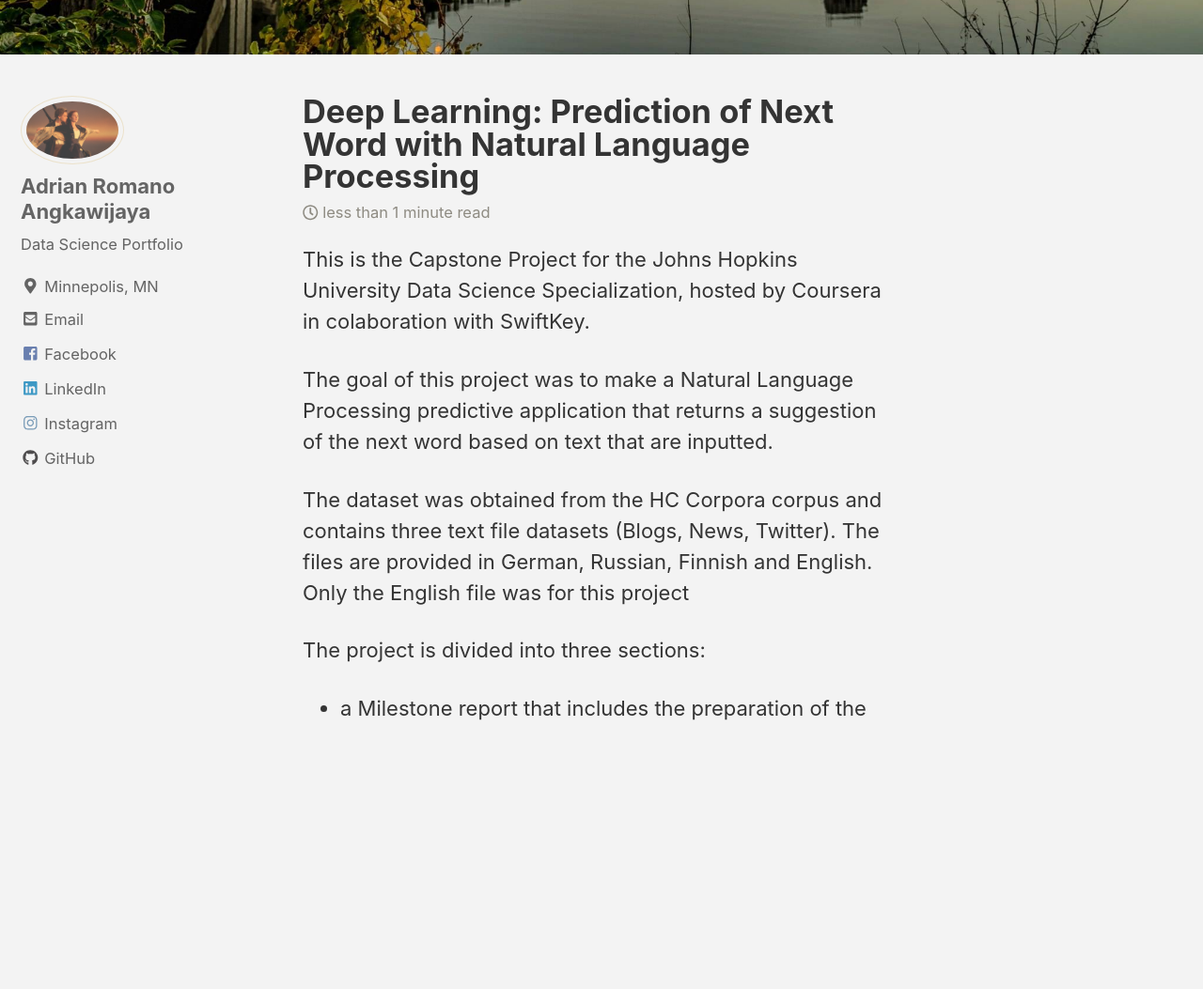
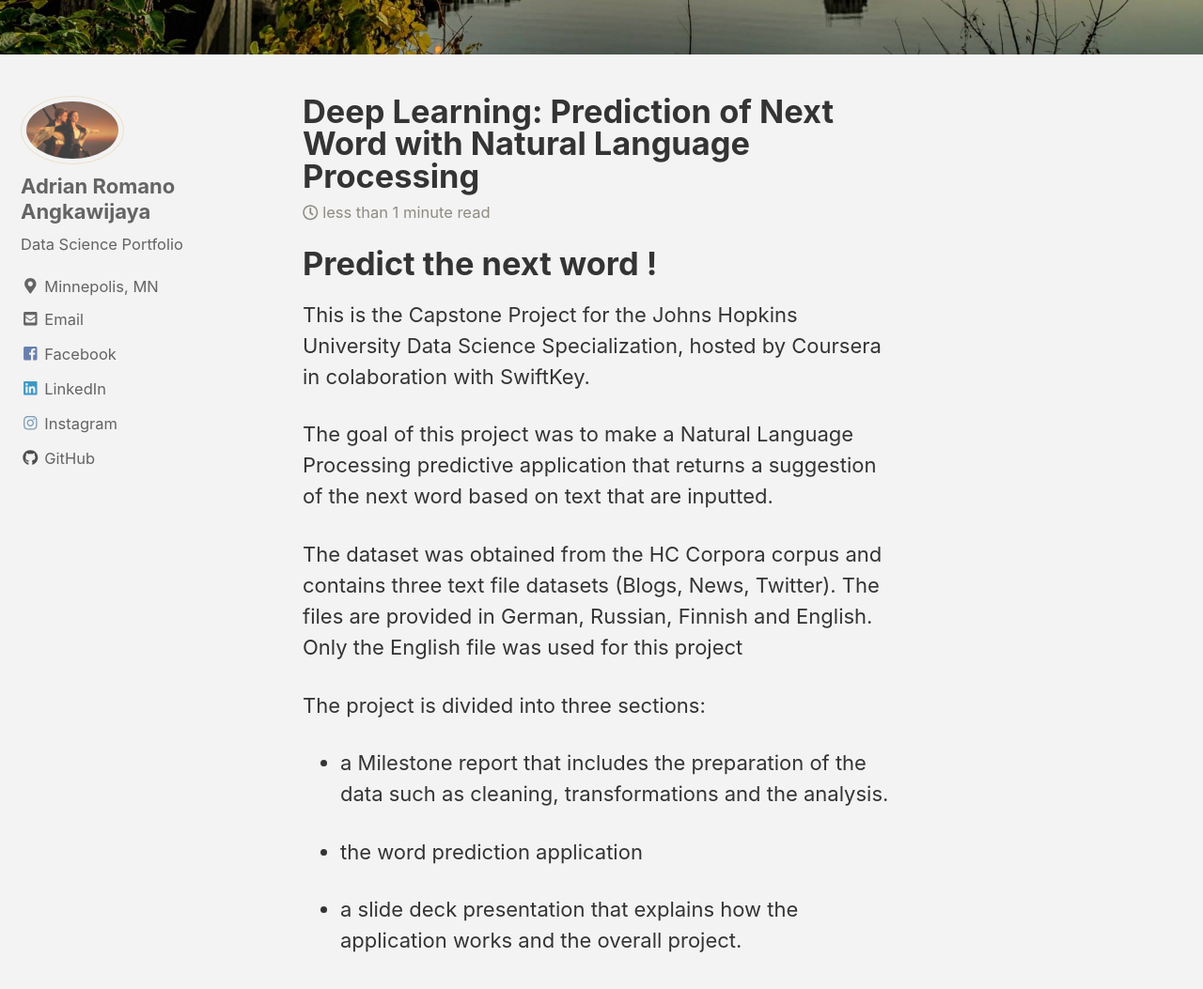
Before and after one commit to adrianromano/adrianromano.github.io, a Jekyll site: the page built from _posts/2018-06-16-nlp.md, in a window 1280 px wide and 1400 px high, scrolled down 895 px. Shown: the top 1053 px of the window at 94% size. Built offline with Jekyll 4.4.1, drawn with Linux system fonts in a browser that asks for light colours; nearby versions of some CDN libraries; some of the changed text lies outside the part shown.

Commit message:
new gith

```diff
--- a/_posts/2018-06-16-nlp.md
+++ b/_posts/2018-06-16-nlp.md
@@ -7,29 +7,32 @@
 excerpt: "Data Cleaning, Data Analysis, Data Visualization, Text Mining, Deep Learning, Natural Language Processing, Shiny App"
 ---
 
+# Predict the next word !
+
 This is the Capstone Project for the Johns Hopkins University Data Science Specialization, hosted by Coursera in colaboration with SwiftKey.
 
 The goal of this project was to make a Natural Language Processing predictive application that returns a suggestion of the next word based on text that are inputted.
 
-The dataset was obtained from the HC Corpora corpus and contains three text file datasets (Blogs, News, Twitter). The files are provided in German, Russian, Finnish and English. Only the English file was for this project
+The dataset was obtained from the HC Corpora corpus and contains three text file datasets (Blogs, News, Twitter). The files are provided in German, Russian, Finnish and English. Only the English file was used for this project
 
 The project is divided into three sections:
 
-- a Milestone report that includes the preparation of the data such as cleaning, transformations and analysis.
+- a Milestone report that includes the preparation of the data such as cleaning, transformations and the analysis.
 
 - the word prediction application
 
 - a slide deck presentation that explains how the application works and the overall project.
 
-Here you can see how the application looks like:
+Here is a sneak peak of how the application looks like:
+
 <img src="{{ site.url }}{{ site.baseurl }}/images/app.png" alt="application">
 
 You can access the full project here:
 
 [Full Project](https://github.com/adrianromano/NLP-Word-Prediction-Project)
 
-Or see each the sections separately here:
+Or see each sections separately here:
 
 - Milestone Report: [Report](http://rpubs.com/adrianromano/396892)
 - Slide deck Presentation: [Slide deck](http://rpubs.com/adrianromano/397611)
-- application: [App](https://adrianromano.shinyapps.io/word_prediction_app/)
+- Application: [App](https://adrianromano.shinyapps.io/word_prediction_app/)
```
Also changed, not shown: _posts/2018-07-14-mpp.md (+2 -0 lines).
